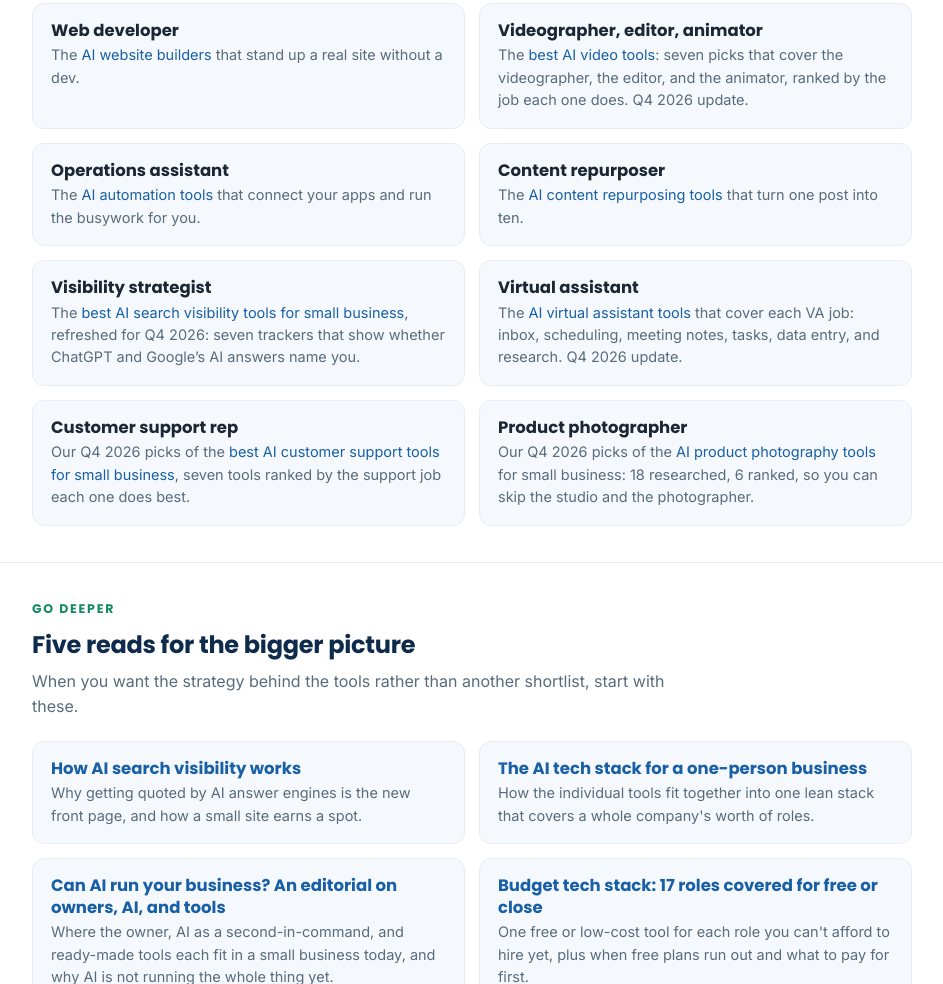
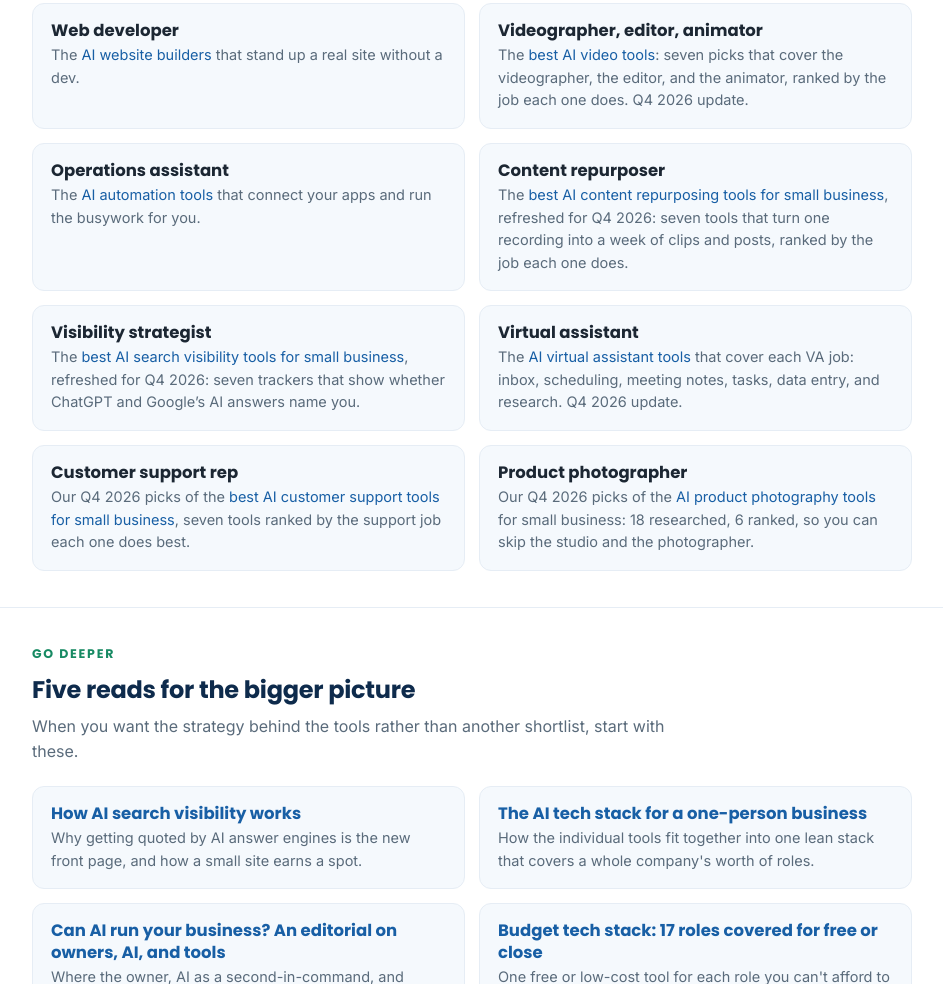
Before and after one commit to NoHireNeeded/nohireneeded.github.io, a plain HTML site: page index.html in a window 1280 px wide. Shown: the part 1500-2484 px from the top of the page, without its empty margins (168-1111 px from the left). Drawn offline with Linux system fonts and the light colour scheme.

Commit message:
Content repurposer card: Q4 2026 wording

```diff
--- a/index.html
+++ b/index.html
@@ -183,7 +183,7 @@
         </div>
         <div class="card">
           <h3>Content repurposer</h3>
-          <p>The <a href="https://nohireneeded.com/ai-content-repurposing-tools/">AI content repurposing tools</a> that turn one post into ten.</p>
+          <p>The <a href="https://nohireneeded.com/ai-content-repurposing-tools/">best AI content repurposing tools for small business</a>, refreshed for Q4 2026: seven tools that turn one recording into a week of clips and posts, ranked by the job each one does.</p>
         </div>
         <div class="card">
           <h3>Visibility strategist</h3>
```
